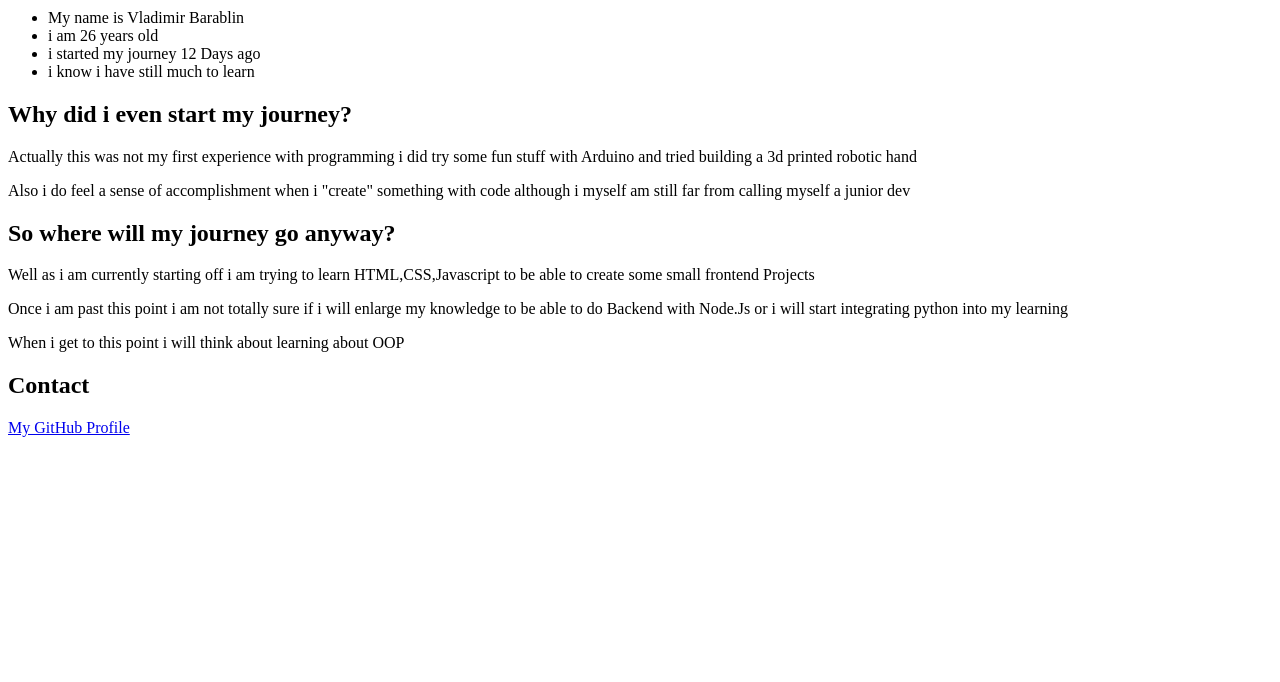
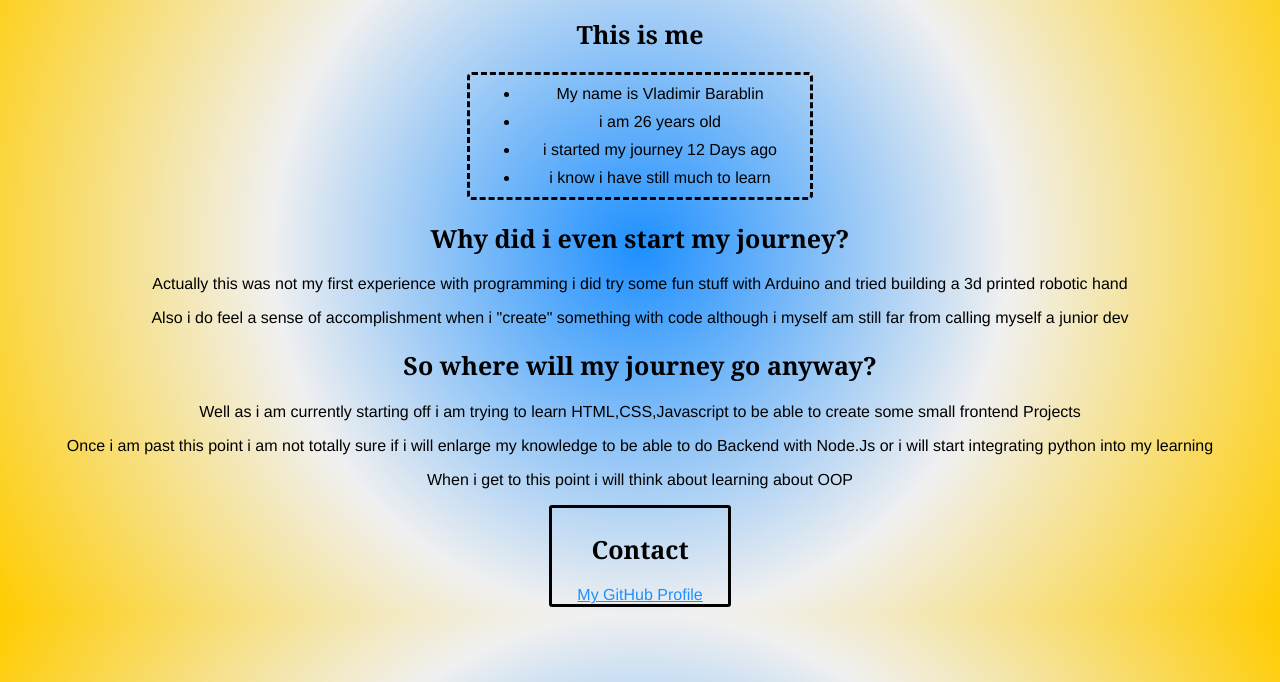
Before and after one commit to Juvelius99/Personal-Landing-Page, a plain HTML site: page Vladimir Barablins Landing Page.html in a window 1280 px wide. Shown: the part 118-800 px from the top of the page. Drawn offline with Linux system fonts and the light colour scheme.

Commit message:
Add external stylesheet and update HTML and README

```diff
--- a/Vladimir Barablins Landing Page.html
+++ b/Vladimir Barablins Landing Page.html
@@ -3,9 +3,11 @@
     <head>
         <meta charset="UTF-8" description="This is the Landing Page of Vladimir Barablin(me) an Aspiring Coder">
         <title>Vladimir Barablins Landing Page</title>
+        <link rel="stylesheet" href="styles.css">
+        <meta name="viewport" content="width=device-width, initial-scale=1.0">
     </head>
     <body>
-        <!-- Update with CSS once knowledgable!-->
+        <!-- Update further CSS once knowledgable and update Layout with Navigation and accessibility!-->
         <h1>Vladimir Barablin | Aspiring Web Developer</h1>
         <section>
             <h2>This is me</h2>
@@ -27,7 +29,7 @@
             <p>Once i am past this point i am not totally sure if i will enlarge my knowledge to be able to do Backend with Node.Js or i will start integrating python into my learning</p>
             <p>When i get to this point i will think about learning about OOP</p>
         </section>
-        <section>
+        <section class="contact-info">
             <h2>Contact</h2>
             <p>
                 <a href="https://github.com/Juvelius99" target="_blank">My GitHub Profile</a>
--- /dev/null
+++ b/styles.css
@@ -0,0 +1,61 @@
+body {
+    padding: 10ox;
+    box-sizing: border-box;
+    background:radial-gradient(circle, #1e90ff, #f0f0f0,#ffcc00);
+    text-align: center;
+    font-family:'Franklin Gothic Medium', 'Arial Narrow', Arial, sans-serif;
+}
+h1 {
+    font-size: 50px;
+}
+h2 {
+    font-size: 25px;
+}
+h1 ,h2{
+    font-family: Georgia, Times, "Times New Roman";
+}
+li {
+    margin-top: 10px;
+    margin-right: 10px;
+    margin-bottom: 10px;
+    margin-left: 10px;
+}
+ul {
+    border-radius: 5px;
+    border: dashed black;
+    max-width: 300px;
+    margin-left: auto;
+    margin-right: auto;
+}
+.contact-info {
+    border-radius: 3px;
+    border: solid black;
+    max-width: 170px;
+    margin-left: auto;
+    margin-right: auto;
+    max-height: 90px;
+    padding: 3px 3px 3px 3px;
+}
+a:link {
+  color: #1e90ff;
+}
+
+a:visited {
+  color: #6c63ff;
+}
+
+a:hover {
+  color: #ffcc00;
+}
+
+a:active {
+  color: #ffa500;
+}
+
+a:focus {
+  outline: 2px dashed #1e90ff;
+  color: #1e90ff;
+}
+a {
+    transition: color 0.3s ease;
+}
```
Also changed, not shown: 1 other file.
